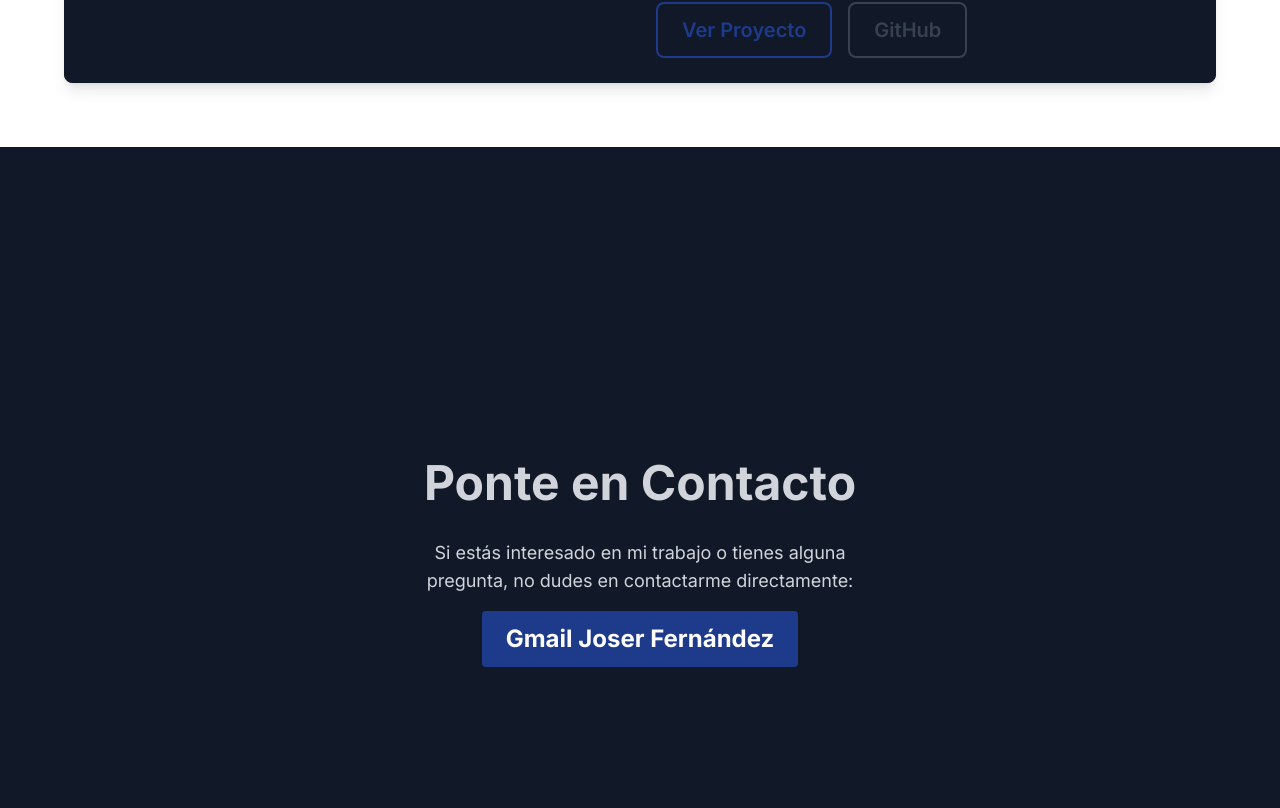
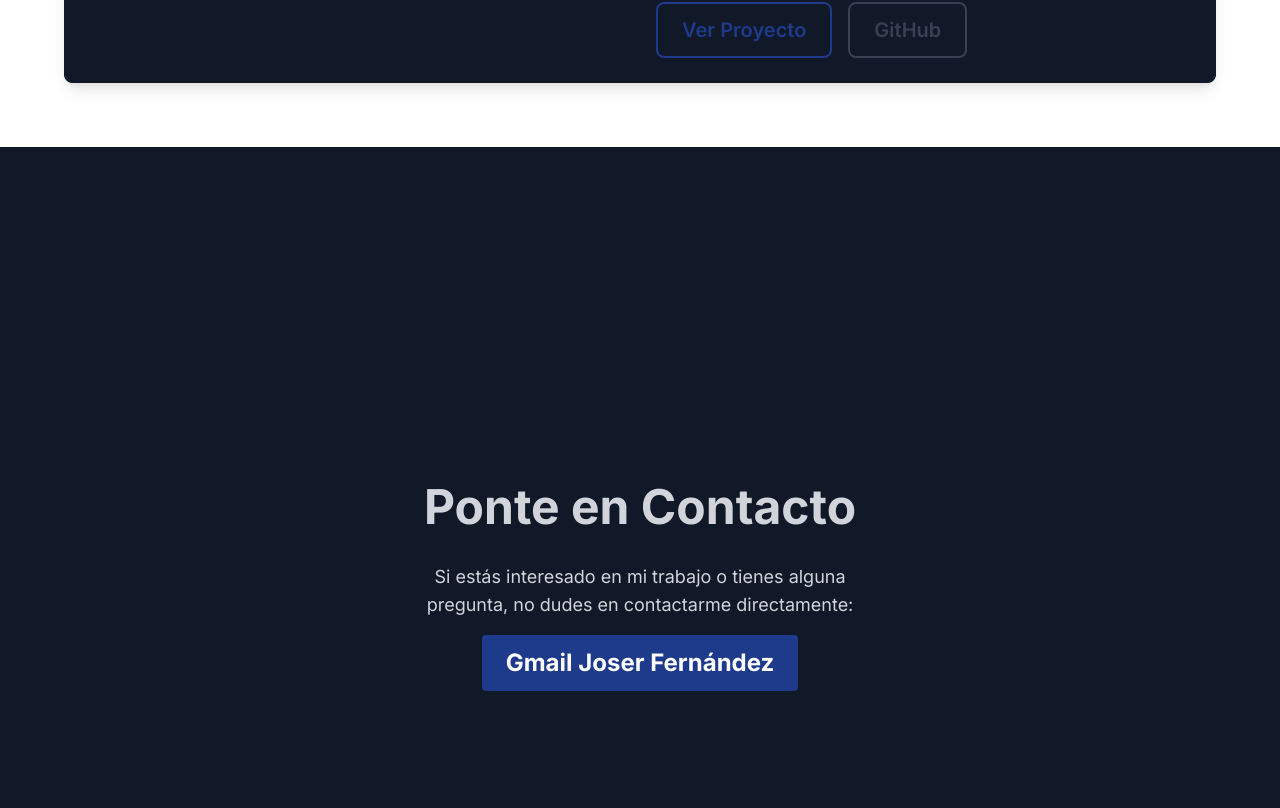
Before and after one commit to JFernandezBalza/JFernandezBalza.github.io, a Next.js app: page / in a window 1280 px wide. Shown: the part 3792-4600 px from the top of the page. Built offline with nearby package versions, Linux system fonts and the light colour scheme.

Commit message:
Contacto

```diff
--- a/src/app/components/ContactSection.tsx
+++ b/src/app/components/ContactSection.tsx
@@ -11,7 +11,7 @@ const ContactSection = () => {
         min-h-screen flex items-center justify-center
         bg-gray-900 text-gray-100
         w-full
-        pb-12
+        py-12
       '
     >
       <div
@@ -21,11 +21,11 @@ const ContactSection = () => {
         text-center
       '
       >
-        <h2 className='text-4xl md:text-5xl font-bold text-gray-300'>
+        <h2 className='text-4xl md:text-5xl font-bold text-gray-300 mb-8'>
           Ponte en Contacto
         </h2>
 
-        <div className='max-w-md mx-auto mt-8'>
+        <div className='max-w-md mx-auto mb-0'>
           {' '}
           <p className='text-gray-300 text-lg mb-4'>
             Si estás interesado en mi trabajo o tienes alguna pregunta, no dudes
```
